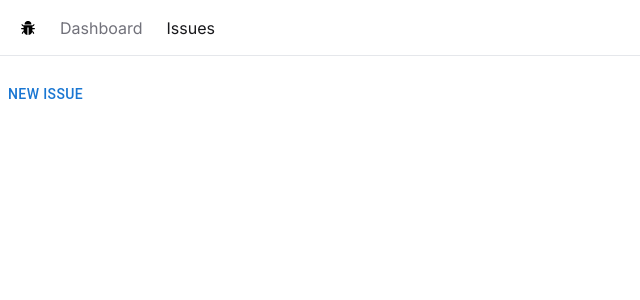
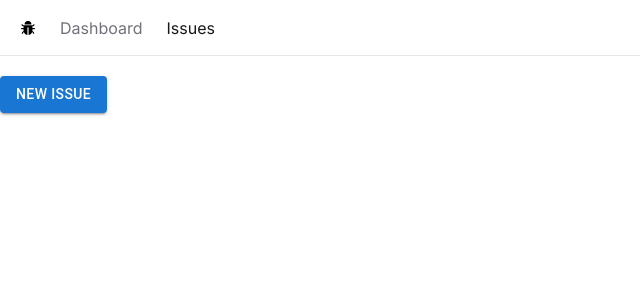
Before and after one commit to QuangMinh94/issue-tracker, a Next.js app: page /issues in a window 1280 px wide. Shown: the top 300 px of the page, without its empty margins (0-640 px from the left). Built offline with nearby package versions, Linux system fonts and the light colour scheme.

Commit message:
set up MUI

```diff
--- a/app/issues/page.tsx
+++ b/app/issues/page.tsx
@@ -2,7 +2,7 @@ import { Button } from "@mui/material"
 
 const IssuesPage = () => {
     return (
-        <div><Button>New issue</Button></div>
+        <div><Button variant="contained">New issue</Button></div>
     )
 }
 
```
